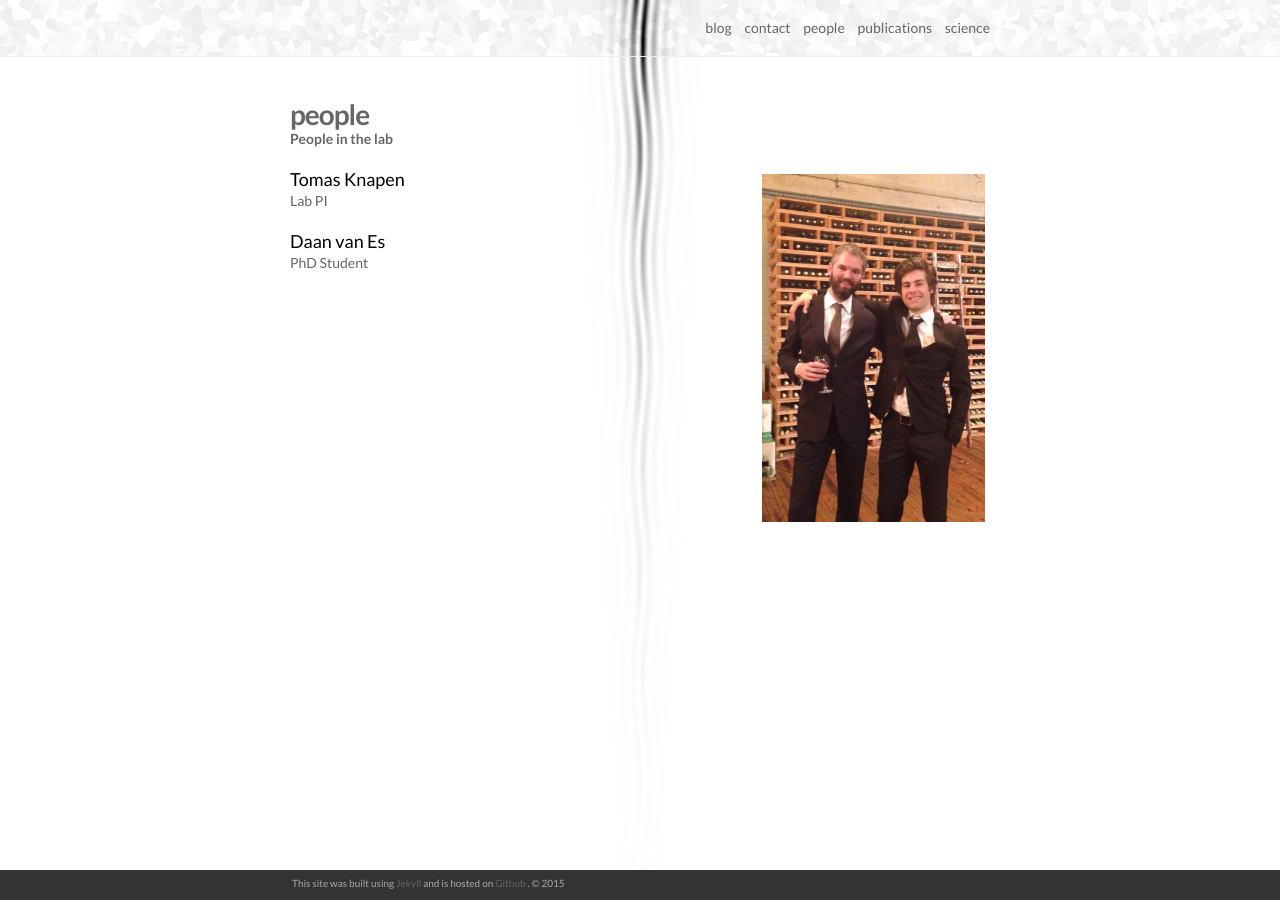
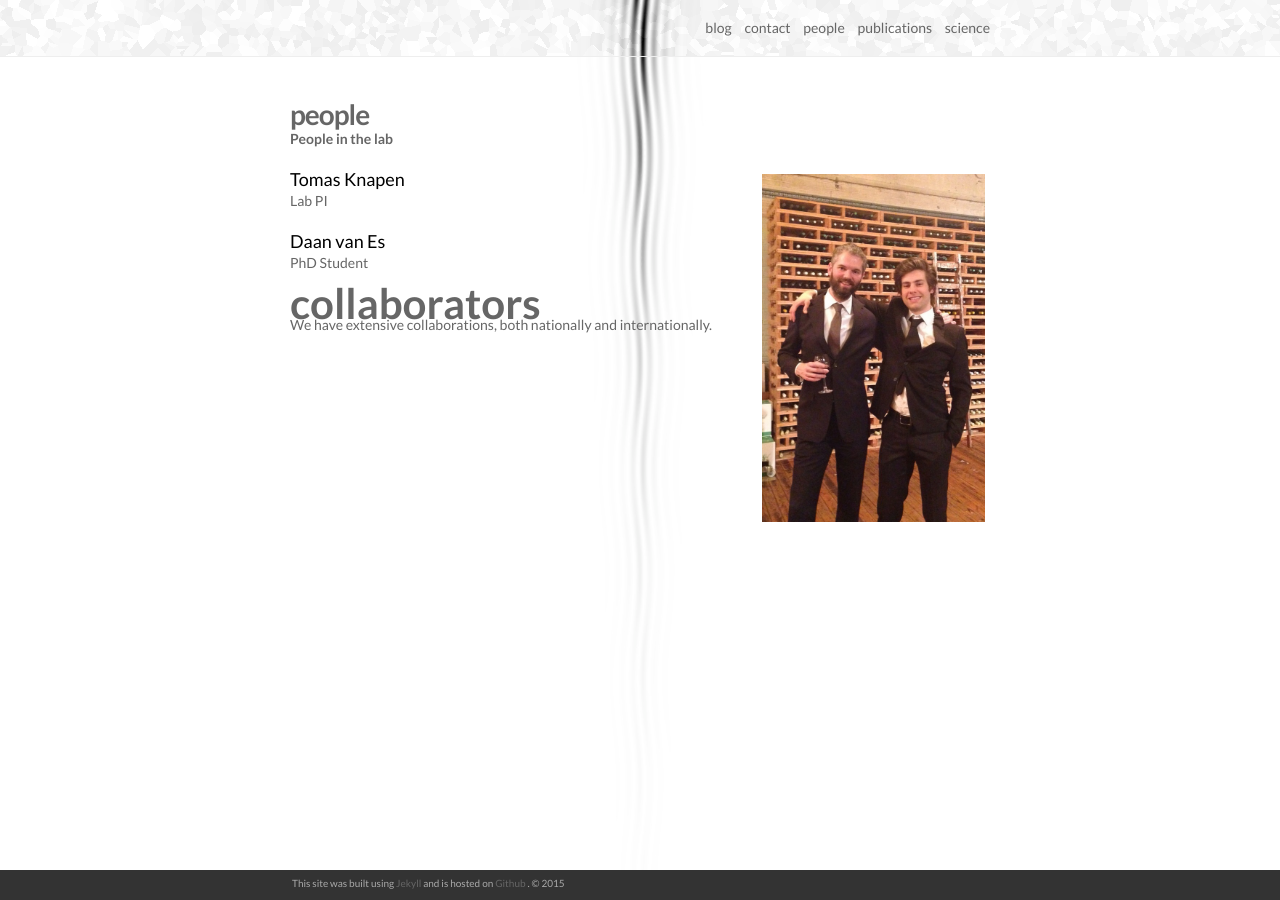
Before and after one commit to tknapen/tknapen.github.io, a Jekyll site: the page built from people.md, in a window 1280 px wide. Built offline with Jekyll 4.4.1, drawn with Linux system fonts in a browser that asks for light colours; nearby versions of some CDN libraries.

Commit message:
collaborators

```diff
--- a/_posts/2015-10-05-NN.markdown
+++ b/_posts/2015-10-05-NN.markdown
@@ -14,7 +14,7 @@ New paper published!
 
 In this paper we show that binocular rivalry transitions keep happening even when the observers are not aware of them because they cannot distinguish between the different eyes' images. When performing fMRI using this novel paradigm, we show that frontal and parietal brain regions' activations become negligible.
 
-Thhus, this paper, by Jan Brascamp, Randolph Blake and Tomas shows how frontal and parietal activations in bistable perception are likely due to noticing transitions instead of causing them.
+Thus, this paper, by Jan Brascamp, Randolph Blake and Tomas shows how frontal and parietal activations in bistable perception are likely due to noticing transitions instead of causing them.
 
 There's a <a href="https://www.youtube.com/watch?v=WYqZnGtwZgI">cool movie about our study on YouTube:</a>
 <br />
--- a/people.md
+++ b/people.md
@@ -15,3 +15,10 @@ description: People in the lab
       </li>
 {% endfor %}
 </ul>
+
+## collaborators
+
+<p>
+	We have extensive collaborations, both nationally and internationally.
+
+</p>
```
